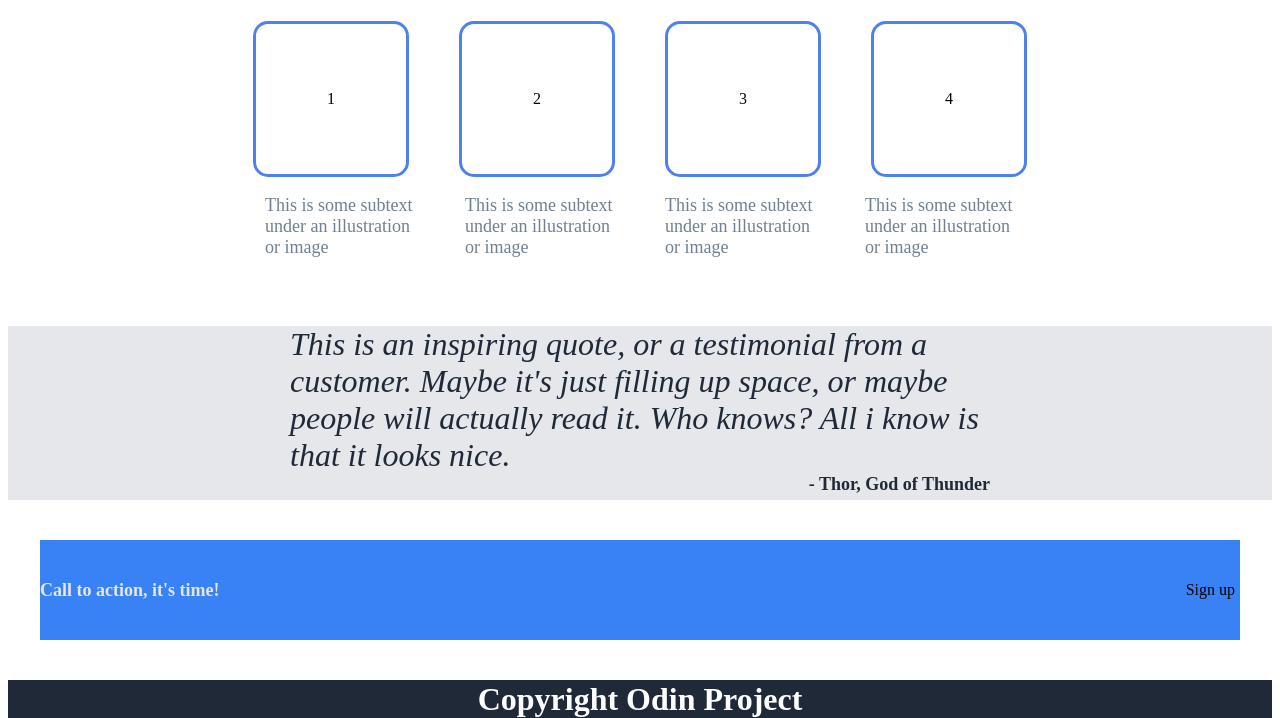
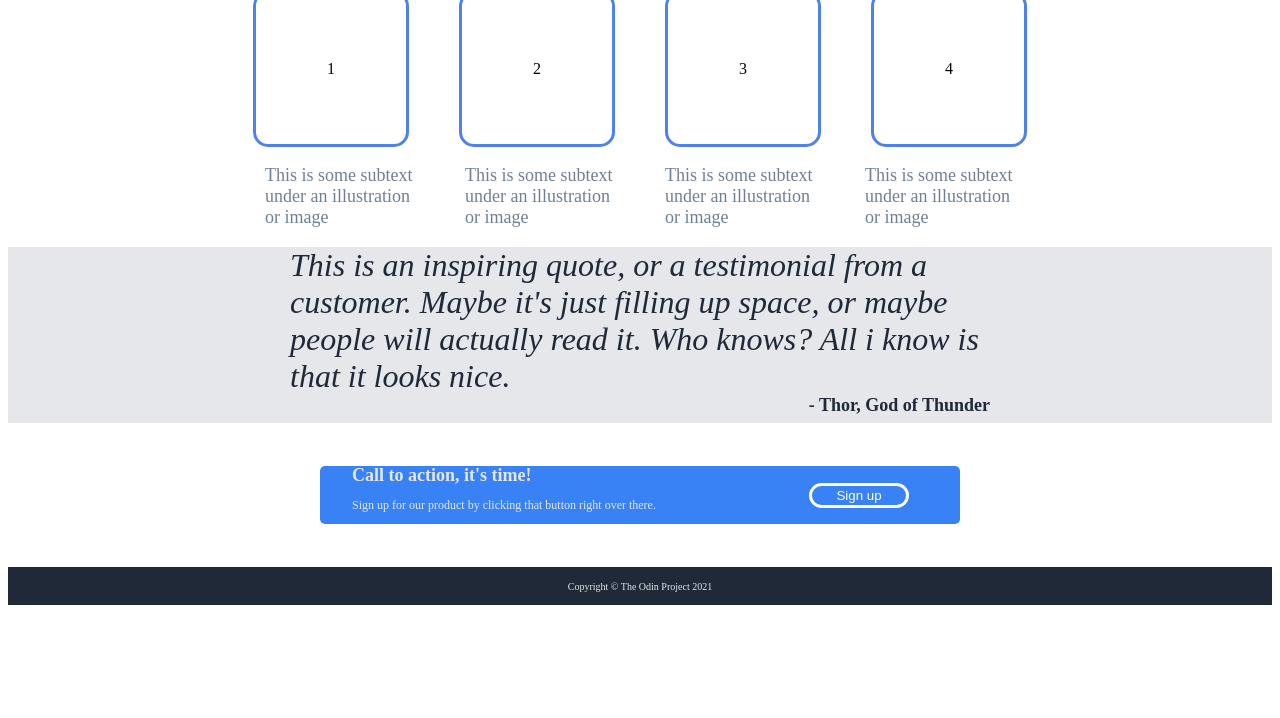
Before and after one commit to ikjbi/landing_page_TOP, a plain HTML site: page pages/index.html in a window 1280 px wide. Shown: the part 501-1219 px from the top of the page. After the commit the page ends 1106 px from the top, so only its background shows below. Drawn offline with Linux system fonts and the light colour scheme.

Commit message:
done with the repo

```diff
--- a/css/styles.css
+++ b/css/styles.css
@@ -23,7 +23,7 @@ body {
     flex-direction: row;
     justify-content: flex-start;
     align-items: center;
-    padding-left: 50px;
+    padding-left: 19%;
     font-size: 24px;
     color: #F9FAF8;
 }
@@ -34,6 +34,7 @@ body {
     justify-content: space-evenly;
     align-items: center;
     font-size: 18px;
+    margin-right: 18%;
     color: #E5E7EB;
 }
 
@@ -56,7 +57,7 @@ li {
 
 .quart_one {
     background-color: #1f2937;
-    height: 350px;
+    height: 40vh;
     margin-left: 8px;
     margin-right: 8px;
     display: flex;
@@ -90,7 +91,7 @@ li {
 
 .quart_two {
     background-color: white;
-    max-height: 600px;
+    max-height: 40vh;
     margin-left: 8px;
     margin-right: 8px;
     display: flex;
@@ -140,7 +141,7 @@ li {
 
 .quart_three {
     background-color: #e5e7eb;
-    height: auto;
+    height: 22vh;
     margin-left: 8px;
     margin-right: 8px;
     display: flex;
@@ -192,25 +193,32 @@ p.thor {
     padding-bottom: 5px;
 }
 
-.quart_four {
+.quart_four{
+    display: flex;
+    flex-direction: column;
+    align-items: center;
+    justify-content: center;
+    height: 18vh;
+    background-color: white;
+}
+.quart_four_1 {
     display: flex;
     flex-direction: row;
     background-color: #3882F6;
     justify-content: space-between;
-    gap: 50px;
-    height: 100px;
-    max-width: auto;
-    margin-left: 8px;
-    margin-right: 8px;
-    margin: 40px;
+    align-items: center;
+    height: 40%;
+    width: 50%;
+    border-radius: 5px;
 }
 
 .blue {
     display: flex;
-    justify-content: center;
-    border-radius: 40px solid white;
+    flex-direction: column;
+    align-items: flex-start;
+    justify-content: flex-start;
     color: #E5E7EB;
-    background-color: #3882F6;
+    margin-left: 5%;
 }
 
 p.call {
@@ -219,13 +227,27 @@ p.call {
     justify-content: flex-start;
     font-size: 18px;
     font-weight: 600;
+    margin: 0;
 }
+
+p.product {
+    display: flex;
+    align-items: flex-start;
+    justify-content: flex-start;
+    font-size: 12px;
+    font-weight: 400;
+}
+
 .signup2 {
     display: flex;
     align-items: center;
+    justify-content: center;
     margin-right: 5px;
+    width: 30%;
+    height: 25%;
     background-color: #3882F6;
-    border-radius: 5px solid white;
+    color: #E5E7EB;
+    border-radius: 5px solid #E5E7EB;
 }
 
 .footer {
@@ -291,3 +313,8 @@ p.description2 {
     color: slategray;
     width: 150px;
 }
+
+p.copyright {
+    font-size: 10px;
+    font-weight: 200;
+}
--- a/pages/index.html
+++ b/pages/index.html
@@ -53,12 +53,17 @@
             <div class="quart_three_right"></div>
         </div>
         <div class="quart_four">
-            <div class="blue"><p class="call">Call to action, it's time!</p class="product"><p></p></div>
-            <div class="signup2">Sign up</div>
+            <div class="quart_four_1">
+                <div class="blue">
+                    <p class="call">Call to action, it's time!</p>
+                    <p class="product">Sign up for our product by clicking that button right over there.</p>
+                </div>
+                <div class="signup2"><button class="signup" style="border: solid white">Sign up</button></div>
         </div>
     </div>
+    </div>
 
-    <div class="footer">Copyright Odin Project</div>
+    <div class="footer"><p class="copyright">Copyright &#169; The Odin Project 2021</p></div>
 
 </body>
 </html>
```
